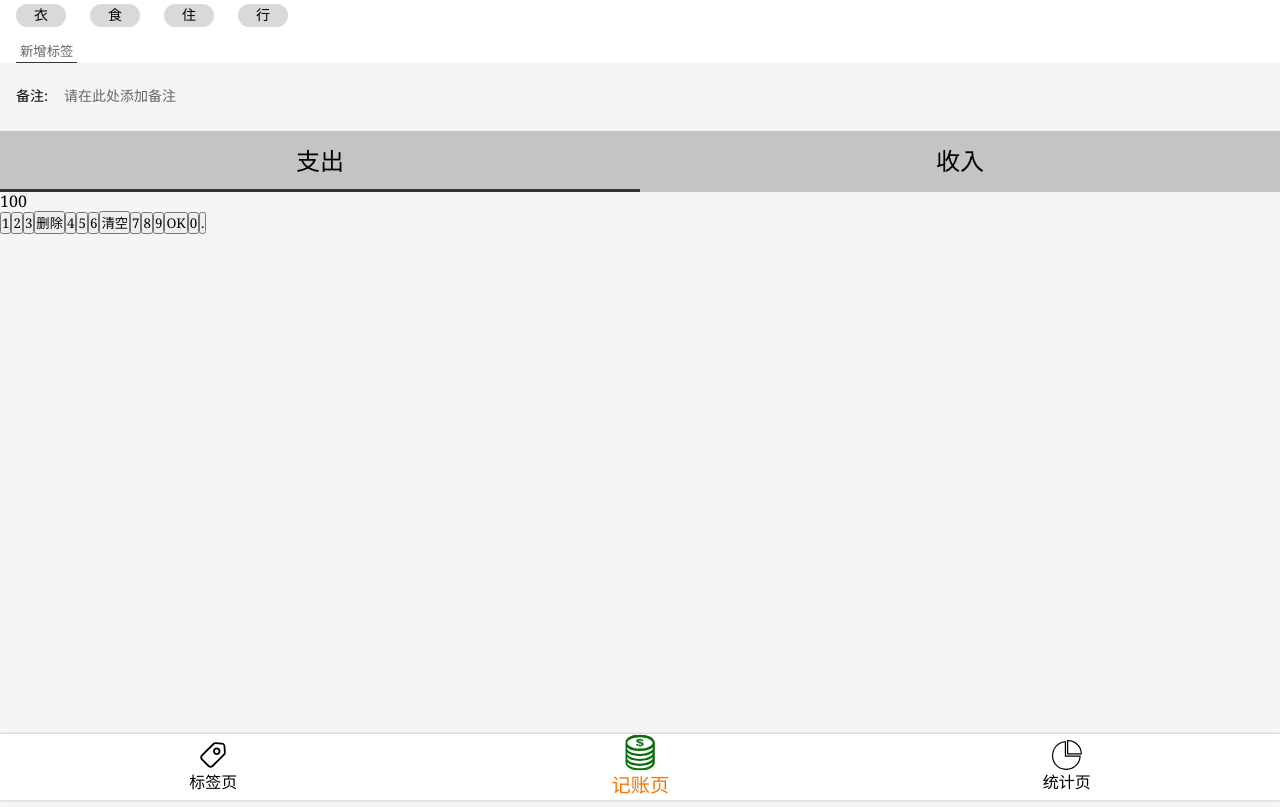
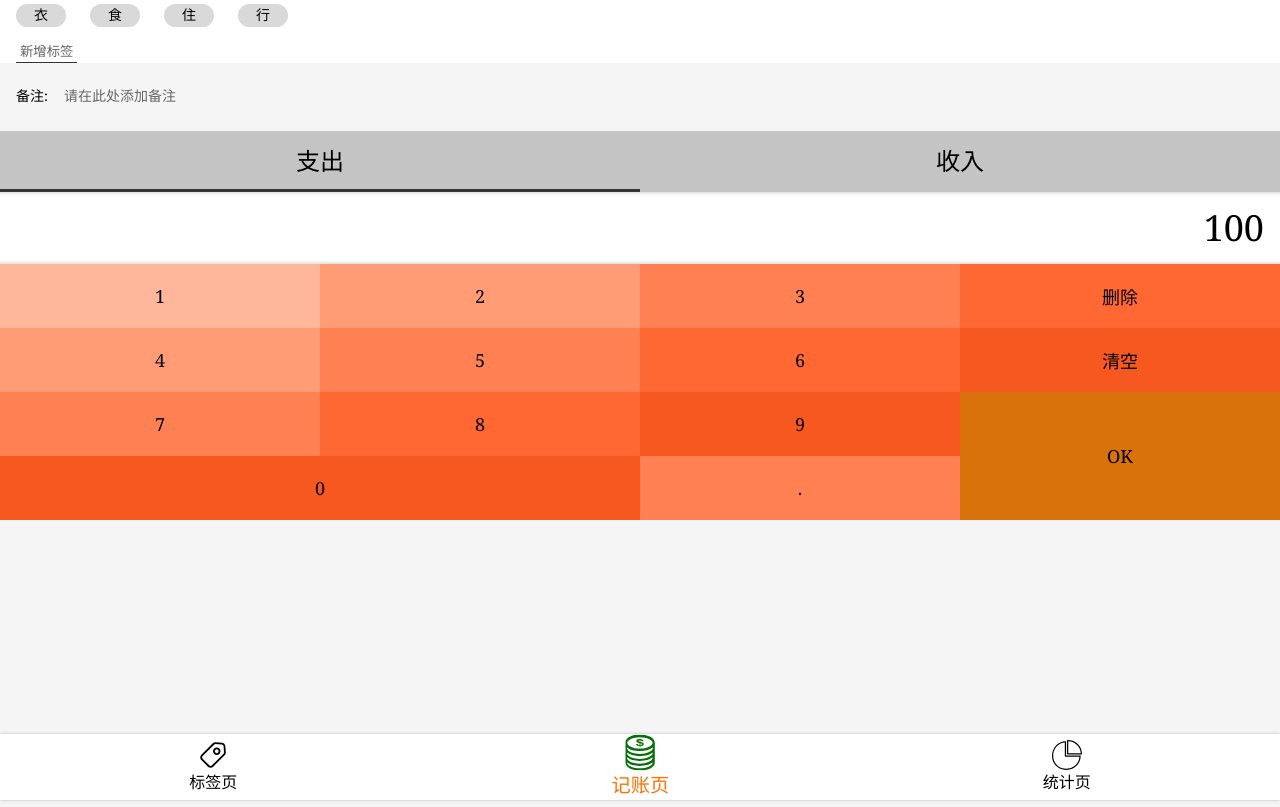
Before and after one commit to Zachliu1996/juzijizhang-SourceCode, a React app: page /#/money in a window 1280 px wide. Built offline with nearby package versions, Linux system fonts and the light colour scheme.

Commit message:
Money.tsx 的 NumberPadSection UI完成

```diff
--- a/public/index.html
+++ b/public/index.html
@@ -13,7 +13,7 @@
 
     <link rel="manifest" href="%PUBLIC_URL%/manifest.json" />
 
-    <title>薄荷记账</title>
+    <title>桔子记账</title>
   </head>
   <body>
     <div id="root"></div>
--- a/src/index.scss
+++ b/src/index.scss
@@ -45,3 +45,8 @@
   width: 1em;
   height: 1em;
 }
+.clearfix::after{
+  content:'';
+  display: block;
+  clear:both;
+}
--- a/src/views/Money.tsx
+++ b/src/views/Money.tsx
@@ -66,7 +66,72 @@
   }
 `
 const NumberPadSection = styled.section`
+  display: flex;
+  flex-direction: column;
 
+  > .output {
+    background: white;
+    font-size: 36px;
+    line-height: 72px;
+    text-align: right;
+    padding: 0 16px;
+    box-shadow: inset 0 -5px 5px -5px rgba(0, 0, 0, 0.25),
+    inset 0 5px 5px -5px rgba(0, 0, 0, 0.25);
+  }
+
+  > .pad {
+    > button {
+      font-size: 18px;
+      border: none;
+      float: left;
+      width: 25%;
+      height: 64px;
+
+      &.ok {
+        height: 128px;
+        float: right;
+      }
+
+      &.zero {
+        width: 50%;
+      }
+
+      &:nth-child(1) {
+        background: #ffb79b;
+      }
+
+      &:nth-child(2),
+      &:nth-child(5) {
+        background: #ff9c76;
+      }
+
+      &:nth-child(3),
+      &:nth-child(6),
+      &:nth-child(9) {
+        background: #ff8153;
+      }
+
+      &:nth-child(4),
+      &:nth-child(7),
+      &:nth-child(10) {
+        background: #ff6832;
+      }
+
+      &:nth-child(8),
+      &:nth-child(11),
+      &:nth-child(13) {
+        background: #f6581f;
+      }
+
+      &:nth-child(12) {
+        background: #da720b;
+      }
+
+      &:nth-child(14) {
+        background: #ff8153;
+      }
+    }
+  }
 `
 
 
@@ -91,7 +156,7 @@
         </label>
       </NotesSection>
 
-        <CategorySection>
+      <CategorySection>
           <ul>
             <li className="selected">支出</li>
             <li>收入</li>
@@ -99,8 +164,8 @@
         </CategorySection>
 
       <NumberPadSection>
-        <div>100</div>
-        <div>
+        <div className="output" >100</div>
+        <div className="pad clearfix">
           <button>1</button>
           <button>2</button>
           <button>3</button>
@@ -117,11 +182,11 @@
           <button>8</button>
           <button>9</button>
 
-          <button>OK</button>
+          <button className="ok">OK</button>
 
-          <button>0</button>
+          <button className="zero">0</button>
 
-          <button>.</button>
+          <button className="dot">.</button>
         </div>
       </NumberPadSection>
 
```
